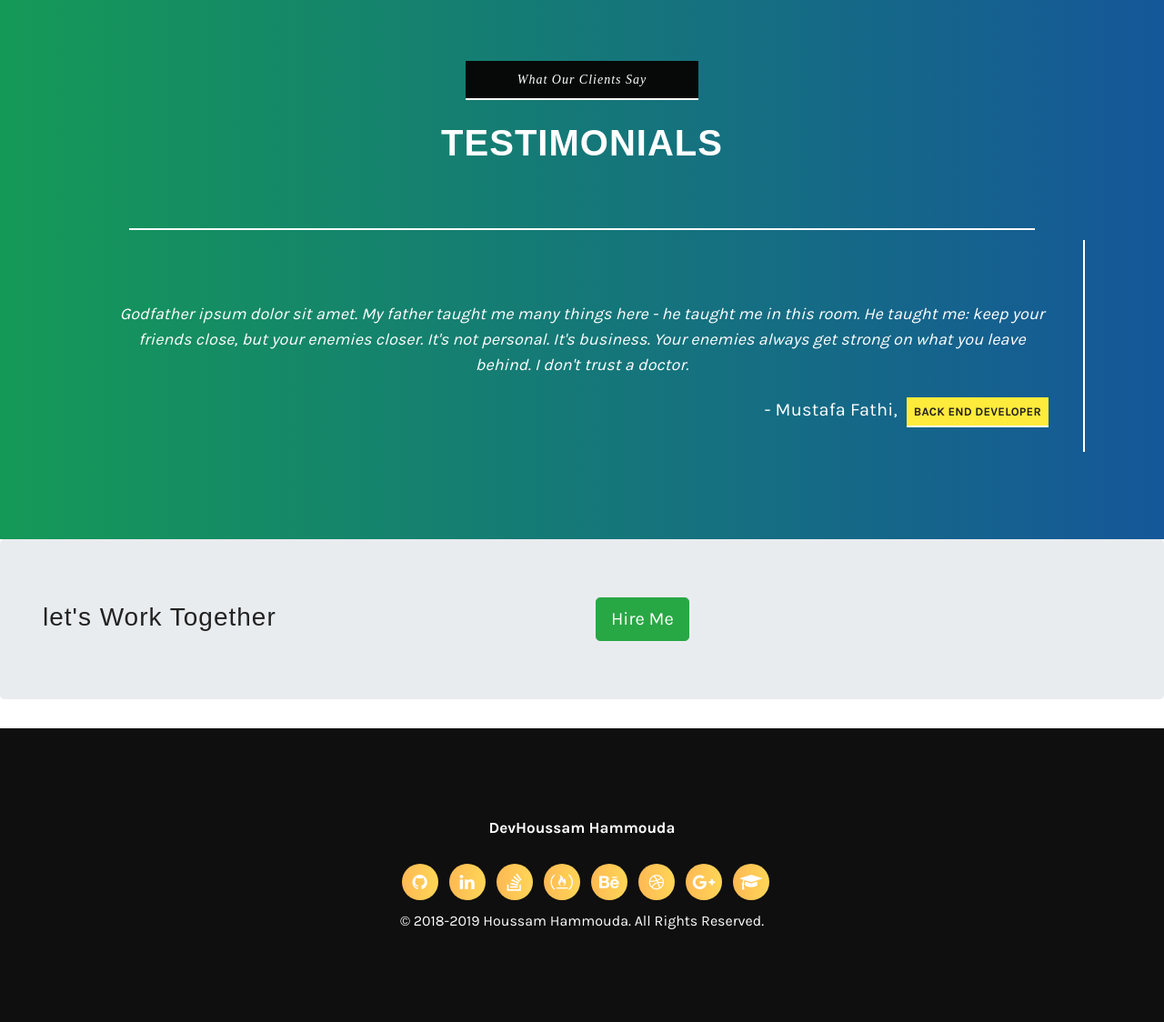
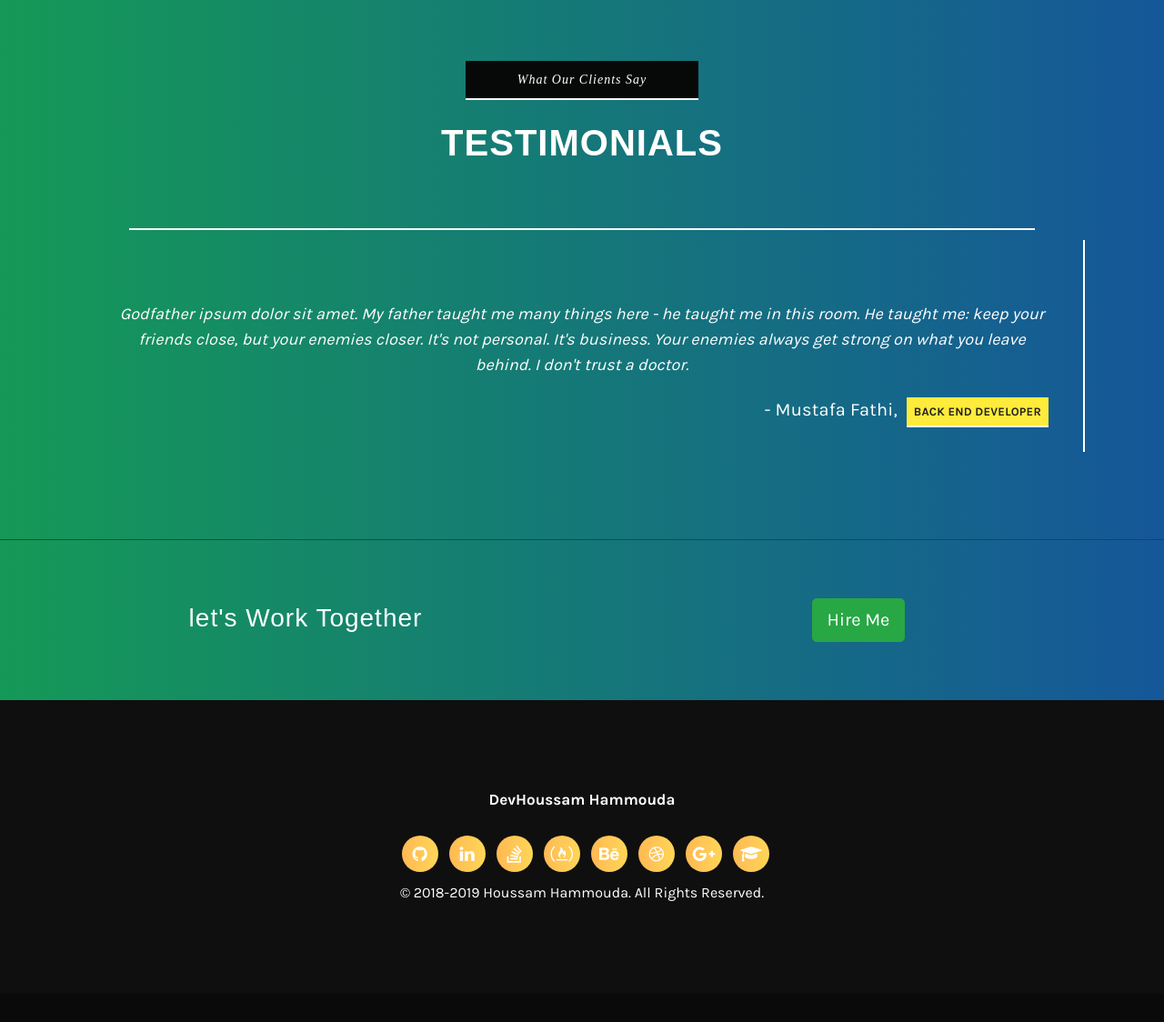
Before and after one commit to om-theme4all/om-theme4all.github.io, a PHP site: page /about.html in a window 1280 px wide. Shown: the part 4101-5225 px from the top of the page at 91% size. After the commit the page ends 5092 px from the top, so only its background shows below. Run offline with PHP 8.4, Linux system fonts and the light colour scheme.

Commit message:
Update style.css

```diff
--- a/css/style.css
+++ b/css/style.css
@@ -702,6 +702,14 @@ span.here_me {
     border-bottom: 2px solid #FFF;
     font-weight: 600;
 }
+.jumbotron.j-d {
+    background: linear-gradient(to right, rgb(21, 153, 87), rgb(21, 87, 153));
+    color: #fff!important;
+    margin-bottom: 0px!important;
+    border-radius: 0px!important;
+    text-align: center;
+    border-top: 1px solid #0a504a;
+}
 
 
 
```
